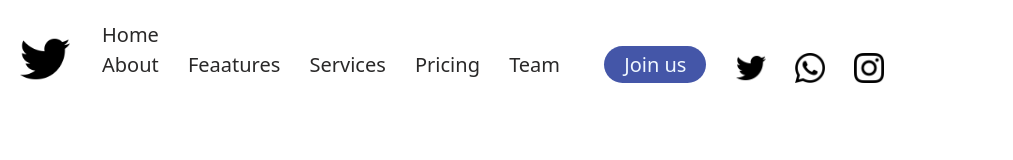
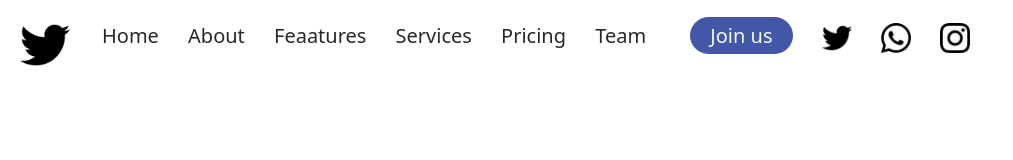
Before and after one commit to amna-khan-web/Responsive-navbar, a plain HTML site: page index.html in a window 1280 px wide. Shown: the whole page, without its empty margins (0-1013 px from the left). Drawn offline with nearby package versions, Linux system fonts and the light colour scheme.

Commit message:
update files

```diff
--- a/index.html
+++ b/index.html
@@ -146,7 +146,7 @@ body {
   <nav class="d-flex align-items-center justify-content-space-around me-5">
     <a href="#"><img class="size" src="assest/twitter.png"></a>
     <ul class="d-md-block">
-      <li class="d-md-block"><a href="#">Home</a></li>
+      <li><a href="#">Home</a></li>
       <li><a href="#">About</a></li>
       <li><a href="#">Feaatures</a></li>
       <li><a href="#">Services</a></li>
@@ -159,7 +159,11 @@ body {
     </ul>
   </nav>
   </header>
-</header>
+
+                           <!-- 02-June-2024
+                                Alerts-->
+
+
 
 
 </body>
```
Also changed, not shown: .txt.
